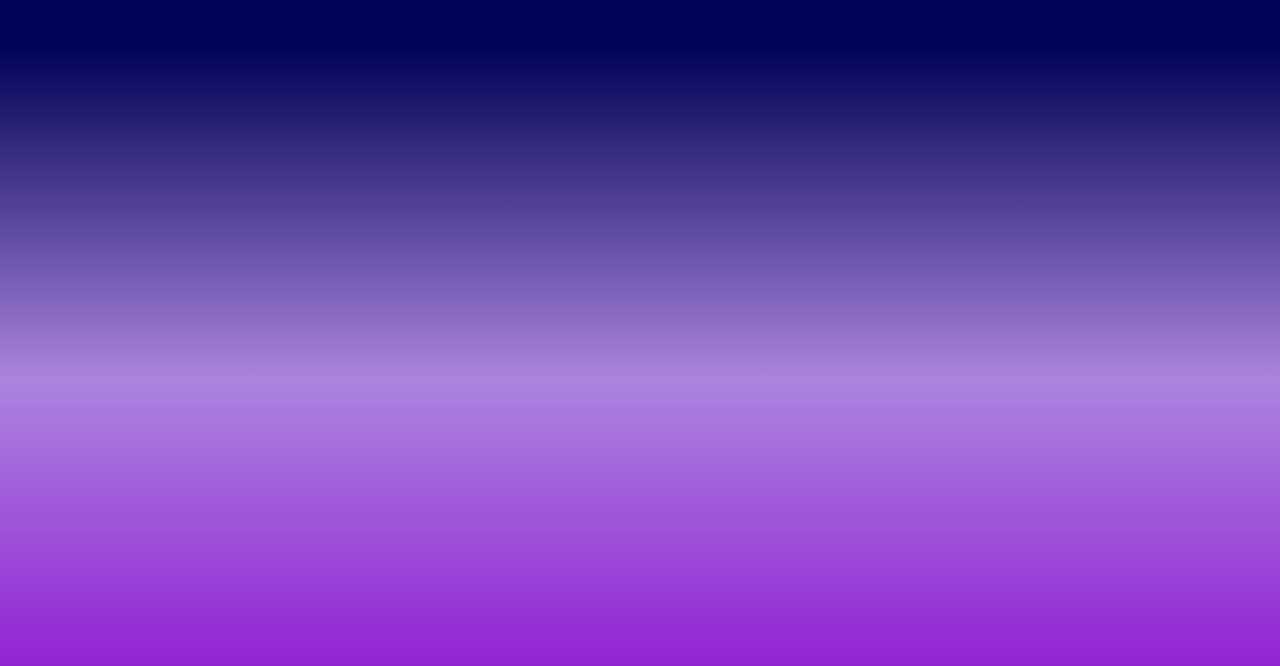
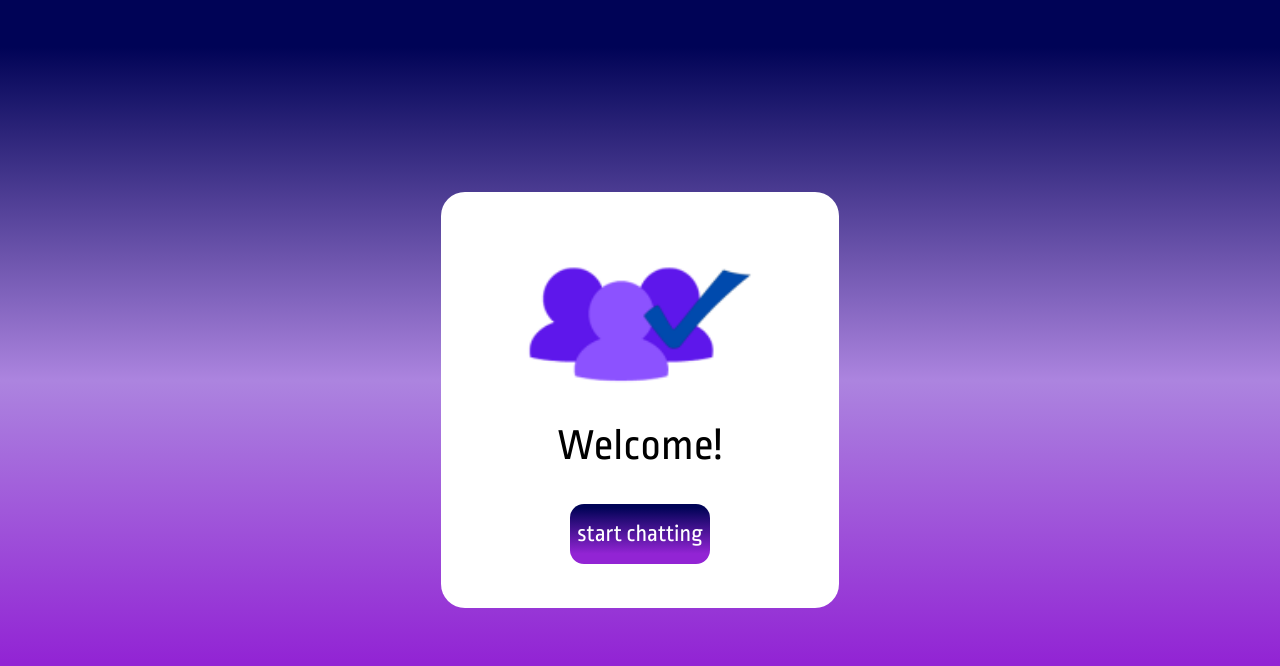
Before and after one commit to LTovarAlc/chatxp, a React (Create React App) app: page /welcome in a window 1280 px wide. Before the commit this address had no page. Shown: the top 666 px of the page. Built offline with nearby package versions, Linux system fonts and the light colour scheme.

Commit message:
add welcome page, validation login

```diff
--- a/src/App.js
+++ b/src/App.js
@@ -1,14 +1,19 @@
 import React from "react";
 import { BrowserRouter as Router, Routes, Route } from "react-router-dom";
 import Home from "./pages/Home";
+import FirstPage from "./pages/Dashboard";
+import CreatedUser from "./pages/CreatedUser";
 
 import "./reset.css"
+
 
 function App() {
   return (
     <Router>
       <Routes>
         <Route path="/" element={<Home/>}/>
+        <Route path="/dashboard" element={<FirstPage/>}/>
+        <Route path="/welcome"element={<CreatedUser/>}/>
       </Routes>
     </Router>
   )
--- a/src/components/LogIn/LogIn.jsx
+++ b/src/components/LogIn/LogIn.jsx
@@ -1,24 +1,81 @@
-import React from "react";
+import React, { useEffect, useState } from "react";
 
-import "./LogIn.css"
+import "./LogIn.css";
 
 const LogIn = () => {
+  const [email, setEmail] = useState("");
+  const [password, setPassword] = useState("");
+  const [emailError, setEmailError] = useState("");
+  const [passwordError, setPasswordError] = useState("");
 
-    return(
-        <form action="" className="Signup">
-            <div className="input__container">
-                <input type="text" placeholder="Email" className="input"/>
-                <span className="icon__container"><img src="../img/email.png" alt="Icon" className="icon"/></span>
-            </div>
-            <span className="error">*esto es un error de ejemplo*</span>
-            <div className="input__container">
-                <input type="text" placeholder="Password" className="input"/>
-                <span className="icon__container"><img src="../img/password.png" alt="Icon" className="icon" /></span>
-            </div>
-            <span className="error">*esto es un error de ejemplo*</span>
-            <button className="btn__signup">Log In</button>
-        </form>
-    )
-}
+  const handleSubmit = async (e) => {
+    e.preventDefault();
 
-export default LogIn
+    // Validar que los campos no estén vacíos
+    if (email === "" || password === "") {
+      // Manejar el caso en el que uno o ambos campos estén vacíos
+      setEmailError("Email cannot be empty.");
+      setPasswordError("Password cannot be empty.");
+      return;
+    }
+
+    // Realizar una solicitud GET a la API falsa para verificar la autenticación
+    try {
+      const response = await fetch(
+        `http://localhost:3001/users?email=${email}&password=${password}`
+      );
+      const data = await response.json();
+
+      if (response.ok && data.length > 0) {
+        // Éxito: usuario autenticado
+        console.log("Usuario autenticado:", data[0]);
+        // Aquí puedes realizar acciones adicionales, como redirigir al usuario a una página de inicio de sesión exitosa.
+      } else {
+        // Error: credenciales incorrectas
+        setEmailError("Invalid email or password.");
+        setPasswordError("Invalid email or password.");
+      }
+    } catch (error) {
+      console.error("Error en la solicitud GET:", error);
+    }
+  };
+
+  return (
+    <form action="" className="Signup" onSubmit={handleSubmit}>
+      {/* Renderizar campos de entrada para el correo y la contraseña */}
+      <div className="input__container">
+        <input
+          type="text"
+          placeholder="Email"
+          className="input"
+          value={email}
+          onChange={(e) => setEmail(e.target.value)}
+        />
+        <span className="icon__container">
+          <img src="../img/email.png" alt="Icon" className="icon" />
+        </span>
+      </div>
+      <span className="error">{emailError}</span>
+
+      <div className="input__container">
+        <input
+          type="password"
+          placeholder="Password"
+          className="input"
+          value={password}
+          onChange={(e) => setPassword(e.target.value)}
+        />
+        <span className="icon__container">
+          <img src="../img/password.png" alt="Icon" className="icon" />
+        </span>
+      </div>
+      <span className="error">{passwordError}</span>
+
+      <button className="btn__signup" type="submit">
+        Log In
+      </button>
+    </form>
+  );
+};
+
+export default LogIn;
--- a/src/components/SignUp/SignUp.jsx
+++ b/src/components/SignUp/SignUp.jsx
@@ -1,6 +1,8 @@
 import React, { useState } from "react";
+import { v4 as uuidv4 } from "uuid";
+import { useNavigate } from "react-router-dom";
+
 import "./SignUp.css";
-import { v4 as uuidv4 } from "uuid";
 
 const SignUp = () => {
   const [username, setUsername] = useState("");
@@ -9,6 +11,7 @@ const SignUp = () => {
   const [usernameError, setUsernameError] = useState("");
   const [emailError, setEmailError] = useState("");
   const [passwordError, setPasswordError] = useState("");
+  const navigate = useNavigate();
 
   //tag generator
   const generateRandomTag = () => {
@@ -80,7 +83,6 @@ const SignUp = () => {
         });
 
         if (response.ok) {
-          console.log("Usuario agregado:", newUser);
 
           setUsername("");
           setEmail("");
@@ -88,6 +90,8 @@ const SignUp = () => {
           setUsernameError("");
           setEmailError("");
           setPasswordError("");
+
+          navigate("/welcome")
         } else {
           console.error("Error al agregar el usuario.");
         }
@@ -98,6 +102,7 @@ const SignUp = () => {
   };
 
   return (
+    <>
     <form action="" className="Signup" onSubmit={handleSubmit}>
       <div className="input__container">
         <input
@@ -145,6 +150,7 @@ const SignUp = () => {
         Sign Up
       </button>
     </form>
+    </>
   );
 };
 
--- /dev/null
+++ b/src/pages/CreatedUser.css
@@ -0,0 +1,37 @@
+.container__welcome{
+    display: flex;
+    flex-direction: column;
+    justify-content: center;
+    align-items: center;
+    background-color: #fff;
+    border-radius: 24px;
+    padding: 32px;
+}
+
+.welcome{
+    height: 200px;
+    width: 100%;
+}
+
+.welcome__text{
+    font-family: 'Ropa sans', sans-serif;
+    font-size: 44px;
+    margin-bottom: 24px;
+}
+
+.btn__welcome{
+    margin: 12px 0px;
+    background: linear-gradient(180deg, #000356 5.84%, #9224D4 82.84%);
+    color: #fff;
+    height: 60px;
+    width: 140px;
+    font-size: 24px;
+    font-family: 'Ropa sans', sans-serif;
+    border: none;
+    border-radius: 14px;
+    cursor: pointer;
+}
+
+.btn__welcome:hover{
+    background: linear-gradient(180deg, #9224D4 5.84%, #000356 82.84%);
+}
--- /dev/null
+++ b/src/pages/CreatedUser.jsx
@@ -0,0 +1,18 @@
+import React from "react";
+import { Link } from "react-router-dom";
+
+import "./CreatedUser.css"
+
+const CreatedUser = () => {
+    return(
+        <>
+            <div className="container__welcome">
+                <img src="./img/welcome.png" alt="Welcome" className="welcome" />
+                <h1 className="welcome__text">Welcome!</h1>
+                <Link to={"/dashboard"}><button className="btn__welcome">start chatting</button></Link>
+            </div>
+        </>
+    )
+}
+
+export default CreatedUser
--- /dev/null
+++ b/src/pages/Dashboard.jsx
@@ -0,0 +1,11 @@
+import React from "react";
+
+import "./Dashboard.css"
+
+const FirstPage = () => {
+    return(<h1>HOLA ESTA ES LA PAGINA DE INICIO</h1>
+
+    )
+}
+
+export default FirstPage
```
Also changed, not shown: users.json (+33 -5 lines), public/img/Welcome.png (added), src/pages/Dashboard.css (added).
